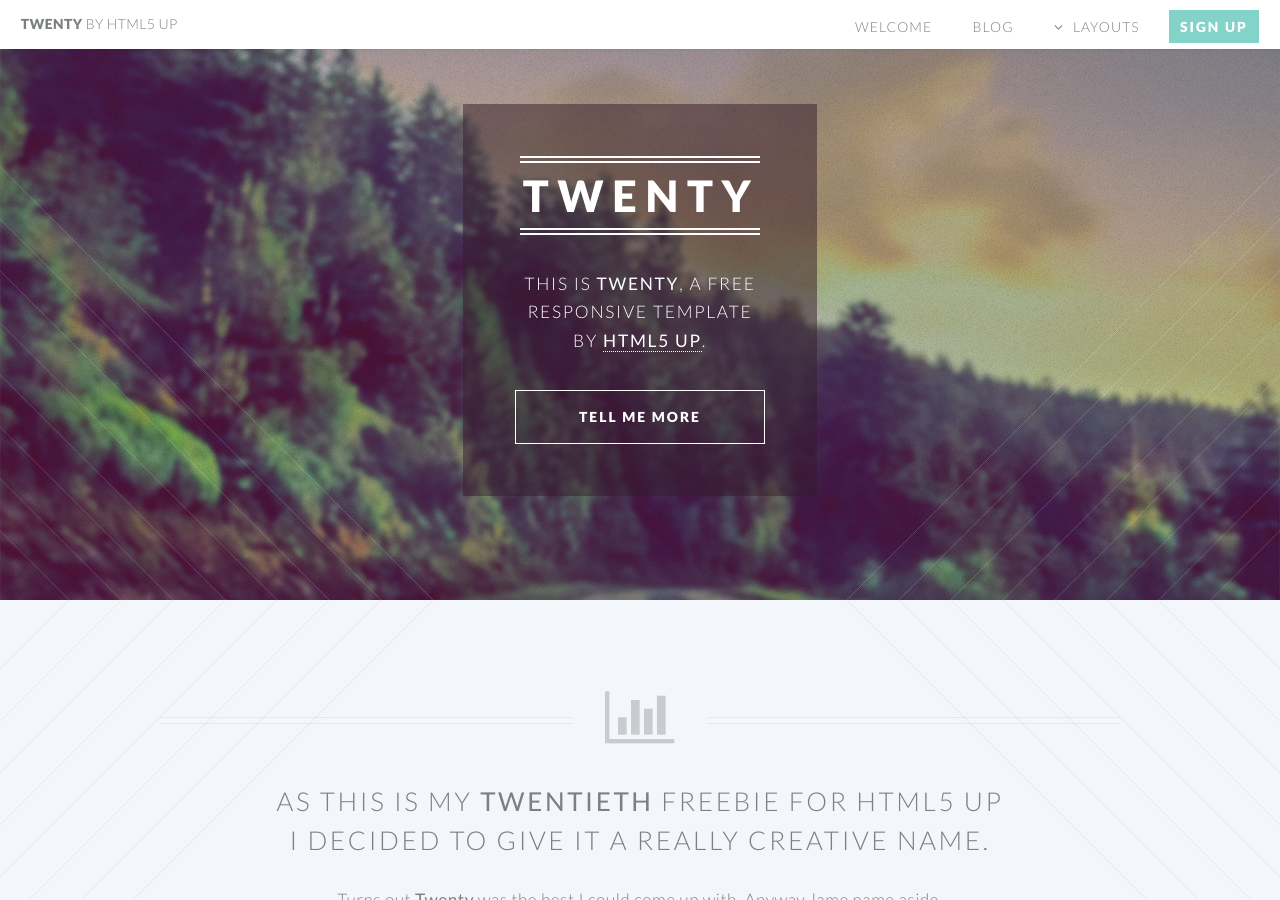
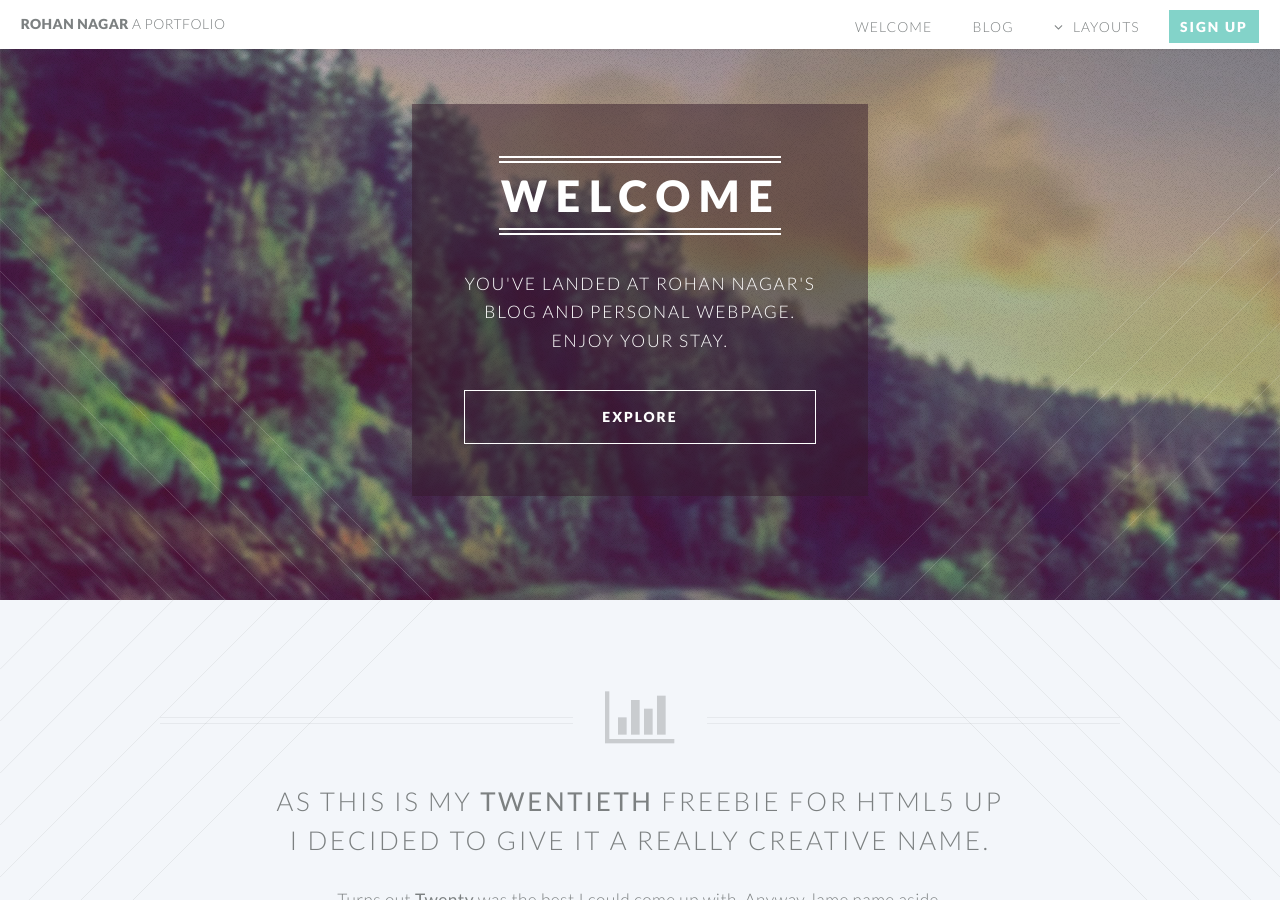
Before and after one commit to RohanNagar/RohanNagar.github.io, a Jekyll site: the page built from index.html, in a window 1280 px wide and 900 px high. Built offline with Jekyll 4.4.1, drawn with Linux system fonts in a browser that asks for light colours.

Commit message:
Change text in banner and header

```diff
--- a/_includes/banner.html
+++ b/_includes/banner.html
@@ -10,16 +10,15 @@
     <div class="inner">
 
         <header>
-            <h2>TWENTY</h2>
+            <h2>WELCOME</h2>
         </header>
-        <p>This is <strong>Twenty</strong>, a free
+        <p>You've landed at Rohan Nagar's
         <br />
-        responsive template
-        <br />
-        by <a href="http://html5up.net">HTML5 UP</a>.</p>
+        blog and personal webpage.
+        <br /> Enjoy your stay.</p>
         <footer>
             <ul class="buttons vertical">
-                <li><a href="#main" class="button fit scrolly">Tell Me More</a></li>
+                <li><a href="#main" class="button fit scrolly">Explore</a></li>
             </ul>
         </footer>
 
--- a/_includes/header.html
+++ b/_includes/header.html
@@ -1,9 +1,9 @@
 <header id="header">
-				<h1 id="logo"><a href="/">Twenty <span>by HTML5 UP</span></a></h1>
+				<h1 id="logo"><a href="/">Rohan Nagar <span>a portfolio</span></a></h1>
 				<nav id="nav">
 					<ul>
 						<li><a href="/">Welcome</a></li>
-                        <li><a href="/blog.html">Blog</a></li>
+            <li><a href="/blog.html">Blog</a></li>
 						<li class="submenu">
 							<a href="">Layouts</a>
 							<ul>
```
